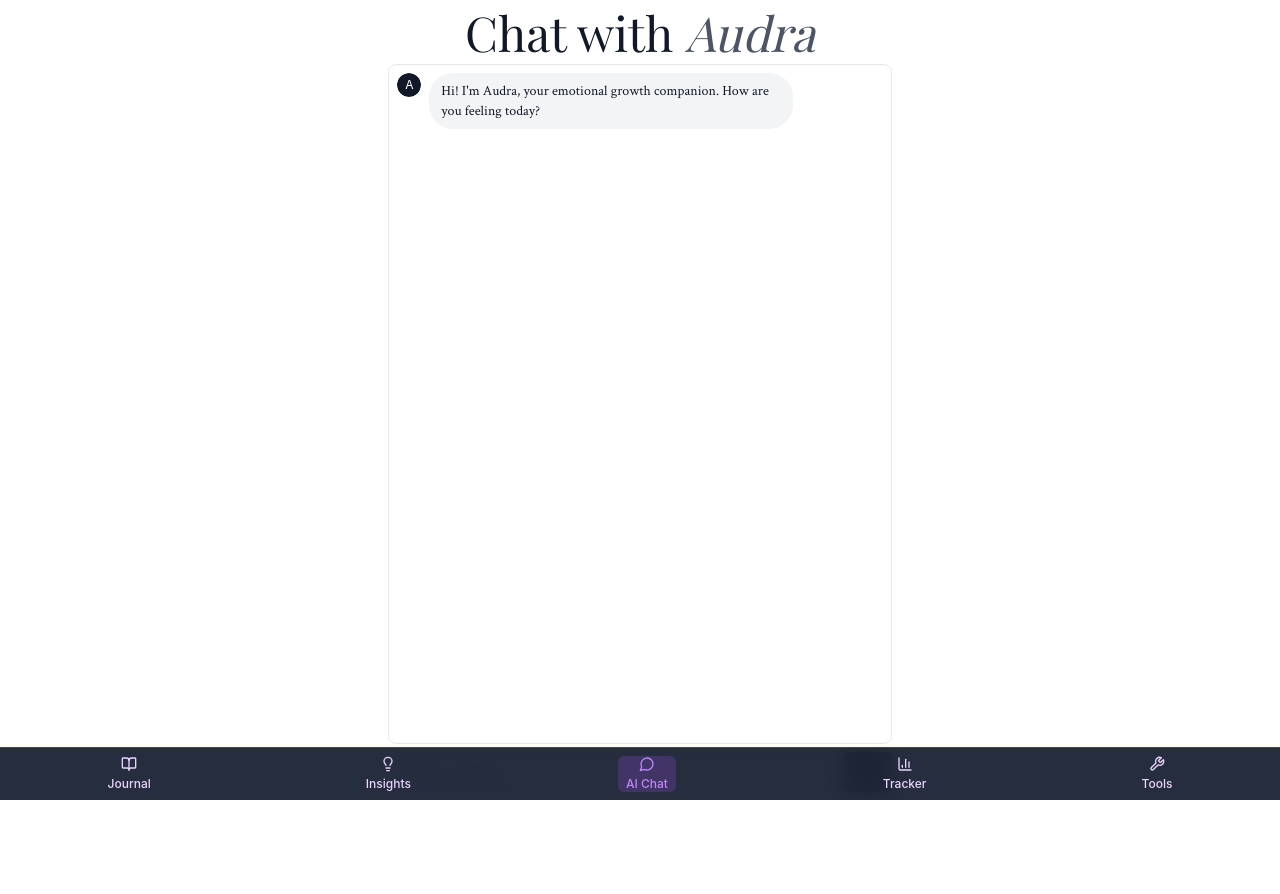
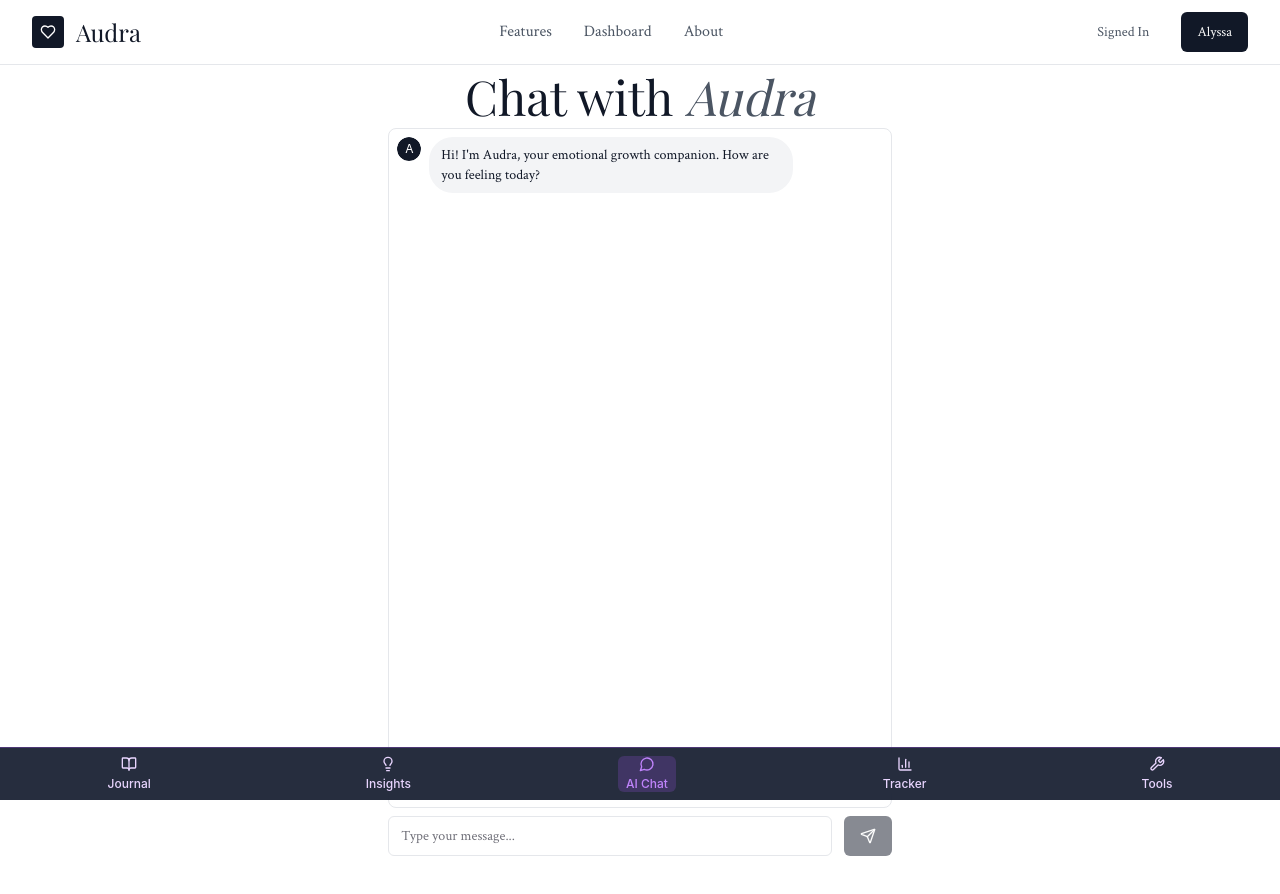
Before and after one commit to nikitapatel97/audra-66, a React (Vite) app: page / in a window 1280 px wide. Shown: the top 894 px of the page. Built offline with nearby package versions, Linux system fonts and the light colour scheme; a web font is replaced by a local one.

Commit message:
Fix sign in display
Updated the navigation to show "Signed In" and "Alyssa" at the top of the app.

```diff
--- a/src/components/MobileLayout.tsx
+++ b/src/components/MobileLayout.tsx
@@ -1,6 +1,7 @@
 
 import { useState } from "react";
 import { MobileNavigation } from "@/components/MobileNavigation";
+import { Navigation } from "@/components/Navigation";
 import { JournalingDashboard } from "@/components/JournalingDashboard";
 import { NotesDashboard } from "@/components/NotesDashboard";
 import { MobileChatbotDashboard } from "@/components/MobileChatbotDashboard";
@@ -27,8 +28,11 @@ export const MobileLayout = () => {
 
   return (
     <div className="min-h-screen bg-white">
+      {/* Top Navigation */}
+      <Navigation />
+
       {/* Mobile Content */}
-      <div className="pb-20">
+      <div className="pt-16 pb-20">
         {renderActiveTab()}
       </div>
 
```
